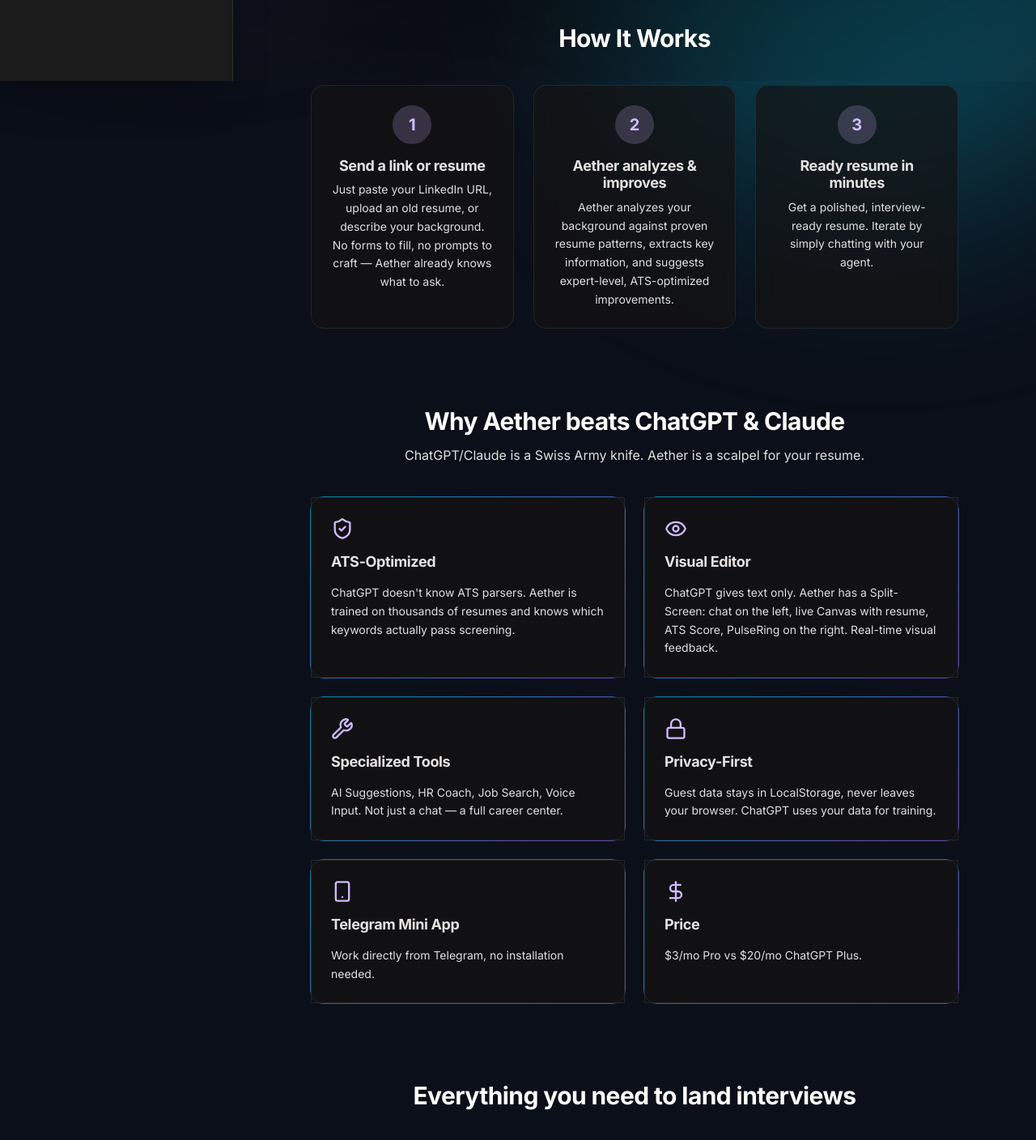
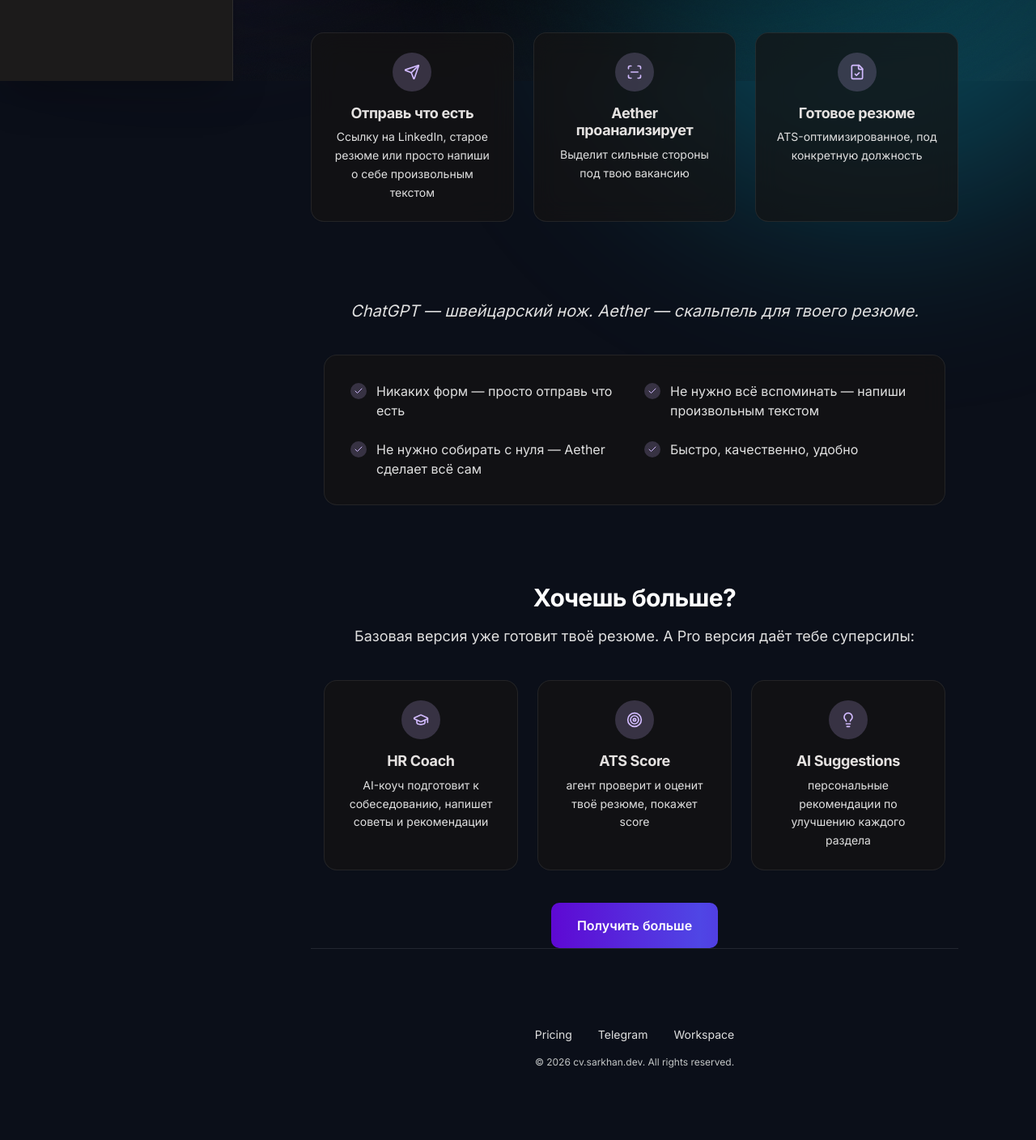
Before and after one commit to Saitosar/cv.sarkhan.dev, a Next.js app: page / in a window 1280 px wide. Shown: the part 700-2108 px from the top of the page at 81% size. After the commit the page ends 2052 px from the top, so only its background shows below. Built offline with nearby package versions, Linux system fonts and the light colour scheme.

Commit message:
feat(landing): add 'Want more?' conversion section with Pro features

```diff
--- a/src/app/page.tsx
+++ b/src/app/page.tsx
@@ -1,7 +1,17 @@
 import Link from "next/link";
-import { Sparkles, MessageSquareText, Bot, ShieldCheck, Rocket, Eye, Wrench, Lock, Smartphone, DollarSign } from "lucide-react";
+import {
+  Sparkles,
+  Bot,
+  Check,
+  Send,
+  ScanLine,
+  FileCheck,
+  GraduationCap,
+  Target,
+  Lightbulb,
+} from "lucide-react";
 
-function Feature({
+function Step({
   title,
   description,
   icon: Icon,
@@ -11,14 +21,23 @@
   icon: React.ComponentType<{ className?: string }>;
 }) {
   return (
-    <div className="gradient-border relative group">
-      <div className="glass-panel relative h-full p-6 flex flex-col gap-4 transition-all duration-300 hover:bg-white/[0.03]">
-        <div className="text-[#d2bbff]">
-          <Icon className="w-7 h-7" />
+    <div className="glass-panel p-6 rounded-2xl text-center">
+      <div className="w-12 h-12 rounded-full bg-[#d2bbff]/20 flex items-center justify-center mx-auto mb-4">
+        <Icon className="w-5 h-5 text-[#d2bbff]" />
       </div>
-        <h3 className="font-display text-lg text-[#e5e2e1]">{title}</h3>
+      <h3 className="font-display text-lg text-[#e5e2e1] mb-2">{title}</h3>
       <p className="text-sm text-[#e0e0e0] leading-relaxed">{description}</p>
     </div>
+  );
+}
+
+function Benefit({ text }: { text: string }) {
+  return (
+    <div className="flex items-start gap-3">
+      <div className="mt-0.5 shrink-0 w-5 h-5 rounded-full bg-[#d2bbff]/20 flex items-center justify-center">
+        <Check className="w-3 h-3 text-[#d2bbff]" />
+      </div>
+      <span className="text-[#e0e0e0]">{text}</span>
     </div>
   );
 }
@@ -35,126 +54,121 @@
           </span>
         </div>
         <h1 className="font-display text-4xl md:text-6xl lg:text-7xl text-white mb-6 leading-tight">
-          Your resume, built by conversation
+          Резюме, которое проходит ATS
         </h1>
         <p className="text-lg md:text-xl text-[#e0e0e0] mb-8 max-w-2xl mx-auto leading-relaxed">
-          This is not a classic form-filling app. It is an AI career expert — trained on thousands of winning resumes. You don't need to write perfect prompts. Just share your LinkedIn or old resume, and Aether does the rest: builds, tailors, and optimizes for ATS and recruiters.
+          Aether анализирует твои сильные стороны и подстраивает резюме под
+          требования вакансии. Твой шанс пройти первый этап.
         </p>
         <Link
           href="/workspace"
           className="shimmer-bg inline-flex items-center gap-3 rounded-lg px-8 py-4 text-white font-semibold tap-feedback"
         >
           <Bot className="w-5 h-5" />
-          Start with AI
+          Начать
         </Link>
       </section>
 
       {/* How It Works */}
       <section className="max-w-4xl w-full mt-16 md:mt-24">
         <h2 className="font-display text-2xl md:text-3xl text-white text-center mb-8 md:mb-10">
-          How It Works
+          Как это работает
         </h2>
         <div className="grid grid-cols-1 md:grid-cols-3 gap-4 md:gap-6">
-          <div className="glass-panel p-6 rounded-2xl text-center">
-            <div className="w-12 h-12 rounded-full bg-[#d2bbff]/20 flex items-center justify-center mx-auto mb-4">
-              <span className="text-xl font-bold text-[#d2bbff]">1</span>
+          <Step
+            title="Отправь что есть"
+            description="Ссылку на LinkedIn, старое резюме или просто напиши о себе произвольным текстом"
+            icon={Send}
+          />
+          <Step
+            title="Aether проанализирует"
+            description="Выделит сильные стороны под твою вакансию"
+            icon={ScanLine}
+          />
+          <Step
+            title="Готовое резюме"
+            description="ATS-оптимизированное, под конкретную должность"
+            icon={FileCheck}
+          />
         </div>
-            <h3 className="font-display text-lg text-[#e5e2e1] mb-2">Send a link or resume</h3>
-            <p className="text-sm text-[#e0e0e0] leading-relaxed">
-              Just paste your LinkedIn URL, upload an old resume, or describe your background. No forms to fill, no prompts to craft — Aether already knows what to ask.
+      </section>
+
+      {/* Benefits + ChatGPT quote */}
+      <section className="max-w-3xl w-full mt-16 md:mt-24">
+        <div className="text-center mb-8 md:mb-10">
+          <p className="text-lg md:text-xl text-[#e0e0e0] italic">
+            ChatGPT — швейцарский нож. Aether — скальпель для твоего резюме.
           </p>
         </div>
-          <div className="glass-panel p-6 rounded-2xl text-center">
-            <div className="w-12 h-12 rounded-full bg-[#d2bbff]/20 flex items-center justify-center mx-auto mb-4">
-              <span className="text-xl font-bold text-[#d2bbff]">2</span>
-            </div>
-            <h3 className="font-display text-lg text-[#e5e2e1] mb-2">Aether analyzes & improves</h3>
-            <p className="text-sm text-[#e0e0e0] leading-relaxed">
-              Aether analyzes your background against proven resume patterns, extracts key information, and suggests expert-level, ATS-optimized improvements.
-            </p>
-          </div>
-          <div className="glass-panel p-6 rounded-2xl text-center">
-            <div className="w-12 h-12 rounded-full bg-[#d2bbff]/20 flex items-center justify-center mx-auto mb-4">
-              <span className="text-xl font-bold text-[#d2bbff]">3</span>
-            </div>
-            <h3 className="font-display text-lg text-[#e5e2e1] mb-2">Ready resume in minutes</h3>
-            <p className="text-sm text-[#e0e0e0] leading-relaxed">
-              Get a polished, interview-ready resume. Iterate by simply chatting with your agent.
-            </p>
+        <div className="glass-panel rounded-2xl p-6 md:p-8">
+          <div className="grid grid-cols-1 md:grid-cols-2 gap-4 md:gap-6">
+            <Benefit text="Никаких форм — просто отправь что есть" />
+            <Benefit text="Не нужно всё вспоминать — напиши произвольным текстом" />
+            <Benefit text="Не нужно собирать с нуля — Aether сделает всё сам" />
+            <Benefit text="Быстро, качественно, удобно" />
           </div>
         </div>
       </section>
 
-      {/* Comparison section */}
-      <section className="max-w-5xl w-full mt-16 md:mt-24">
-        <h2 className="font-display text-2xl md:text-3xl text-white text-center mb-3">
-          Why Aether beats ChatGPT & Claude
+      {/* More conversion section */}
+      <section className="max-w-3xl w-full mt-16 md:mt-24 text-center">
+        <h2 className="font-display text-2xl md:text-3xl text-white mb-4">
+          Хочешь больше?
         </h2>
-        <p className="text-center text-[#e0e0e0] mb-8 md:mb-10 max-w-2xl mx-auto">
-          ChatGPT/Claude is a Swiss Army knife. Aether is a scalpel for your resume.
+        <p className="text-lg text-[#e0e0e0] mb-8 md:mb-10">
+          Базовая версия уже готовит твоё резюме. А Pro версия даёт тебе
+          суперсилы:
         </p>
-        <div className="grid grid-cols-1 md:grid-cols-2 gap-4 md:gap-6">
-          <Feature
-            title="ATS-Optimized"
-            description="ChatGPT doesn't know ATS parsers. Aether is trained on thousands of resumes and knows which keywords actually pass screening."
-            icon={ShieldCheck}
-          />
-          <Feature
-            title="Visual Editor"
-            description="ChatGPT gives text only. Aether has a Split-Screen: chat on the left, live Canvas with resume, ATS Score, PulseRing on the right. Real-time visual feedback."
-            icon={Eye}
-          />
-          <Feature
-            title="Specialized Tools"
-            description="AI Suggestions, HR Coach, Job Search, Voice Input. Not just a chat — a full career center."
-            icon={Wrench}
-          />
-          <Feature
-            title="Privacy-First"
-            description="Guest data stays in LocalStorage, never leaves your browser. ChatGPT uses your data for training."
-            icon={Lock}
-          />
-          <Feature
-            title="Telegram Mini App"
-            description="Work directly from Telegram, no installation needed."
-            icon={Smartphone}
-          />
-          <Feature
-            title="Price"
-            description="$3/mo Pro vs $20/mo ChatGPT Plus."
-            icon={DollarSign}
-          />
+        <div className="grid grid-cols-1 md:grid-cols-3 gap-4 md:gap-6">
+          <div className="glass-panel rounded-2xl p-6">
+            <div className="w-12 h-12 rounded-full bg-[#d2bbff]/20 flex items-center justify-center mx-auto mb-4">
+              <GraduationCap className="w-5 h-5 text-[#d2bbff]" />
             </div>
-      </section>
-
-      {/* Feature grid */}
-      <section className="max-w-5xl w-full mt-16 md:mt-24">
-        <h2 className="font-display text-2xl md:text-3xl text-white text-center mb-8 md:mb-10">
-          Everything you need to land interviews
-        </h2>
-        <div className="grid grid-cols-1 md:grid-cols-3 gap-4 md:gap-6">
-          <Feature
-            title="Chat, Don't Type Forms"
-            description="Just tell Aether about your experience. It structures everything into a polished, ATS-friendly resume."
-            icon={MessageSquareText}
-          />
-          <Feature
-            title="ATS-Optimized Output"
-            description="Clean, parser-friendly sections designed to pass automated screening and reach human recruiters."
-            icon={ShieldCheck}
-          />
-          <Feature
-            title="Launch Faster"
-            description="Go from first message to interview-ready PDF in minutes. Iterate by simply talking to your agent."
-            icon={Rocket}
-          />
+            <h3 className="font-display text-lg text-[#e5e2e1] mb-2">
+              HR Coach
+            </h3>
+            <p className="text-sm text-[#e0e0e0] leading-relaxed">
+              AI-коуч подготовит к собеседованию, напишет советы и рекомендации
+            </p>
           </div>
+          <div className="glass-panel rounded-2xl p-6">
+            <div className="w-12 h-12 rounded-full bg-[#d2bbff]/20 flex items-center justify-center mx-auto mb-4">
+              <Target className="w-5 h-5 text-[#d2bbff]" />
+            </div>
+            <h3 className="font-display text-lg text-[#e5e2e1] mb-2">
+              ATS Score
+            </h3>
+            <p className="text-sm text-[#e0e0e0] leading-relaxed">
+              агент проверит и оценит твоё резюме, покажет score
+            </p>
+          </div>
+          <div className="glass-panel rounded-2xl p-6">
+            <div className="w-12 h-12 rounded-full bg-[#d2bbff]/20 flex items-center justify-center mx-auto mb-4">
+              <Lightbulb className="w-5 h-5 text-[#d2bbff]" />
+            </div>
+            <h3 className="font-display text-lg text-[#e5e2e1] mb-2">
+              AI Suggestions
+            </h3>
+            <p className="text-sm text-[#e0e0e0] leading-relaxed">
+              персональные рекомендации по улучшению каждого раздела
+            </p>
+          </div>
+        </div>
+        <Link
+          href="/pricing"
+          className="shimmer-bg inline-flex items-center gap-3 rounded-lg px-8 py-4 text-white font-semibold tap-feedback mt-8 md:mt-10"
+        >
+          Получить больше
+        </Link>
       </section>
 
       {/* Footer */}
       <footer className="mt-auto pt-16 md:pt-24 pb-8 w-full max-w-5xl text-center border-t border-white/10">
         <nav className="flex items-center justify-center gap-6 md:gap-8 mb-4">
-          <Link href="/pricing" className="text-sm text-[#e0e0e0] hover:text-white transition-colors">
+          <Link
+            href="/pricing"
+            className="text-sm text-[#e0e0e0] hover:text-white transition-colors"
+          >
             Pricing
           </Link>
           <a
@@ -165,7 +179,10 @@
           >
             Telegram
           </a>
-          <Link href="/workspace" className="text-sm text-[#e0e0e0] hover:text-white transition-colors">
+          <Link
+            href="/workspace"
+            className="text-sm text-[#e0e0e0] hover:text-white transition-colors"
+          >
             Workspace
           </Link>
         </nav>
--- a/src/components/ChatPanel.tsx
+++ b/src/components/ChatPanel.tsx
@@ -91,6 +91,7 @@
         <MessageList
           messages={messages}
           bottomOffset={bottomOffset}
+          className="pb-[160px] md:pb-6"
         />
         {showTyping && (
           <div className="px-6 py-2 shrink-0">
--- a/src/components/MobileNav.tsx
+++ b/src/components/MobileNav.tsx
@@ -19,7 +19,7 @@
   ];
 
   return (
-    <nav className="md:hidden fixed bottom-0 left-0 right-0 z-50 pb-safe">
+    <nav className="md:hidden fixed bottom-0 left-0 right-0 z-40 pb-safe">
       <div className="glass-card mx-2 mb-2 rounded-2xl">
         <div className="flex items-center justify-around py-2">
           {navItems.map((item) => {
--- a/src/types/billing.ts
+++ b/src/types/billing.ts
@@ -1,11 +1,14 @@
 export type SubscriptionTier = 'free' | 'pro';
 export type SubscriptionStatus = 'free' | 'pro' | 'loading' | 'error';
+
+export type BillingCycle = 'monthly' | 'yearly';
 
 export interface SubscriptionPlan {
   id: string;
   name: string;
   tier: SubscriptionTier;
-  price: number; // USD per month
+  priceMonthly: number; // USD per month
+  priceYearly: number;  // USD per year
   features: string[];
   highlighted: boolean;
   cta: string;
```
Also changed, not shown: src/app/pricing/page.tsx (+8 -4 lines), src/components/Billing/PricingCard.tsx (+16 -3 lines), src/components/ChatPanel/ChatInput.tsx (+89 -5 lines), src/components/ChatPanel/MessageList.tsx (+9 -3 lines). Lines whose indentation alone changed are shown as unchanged.
